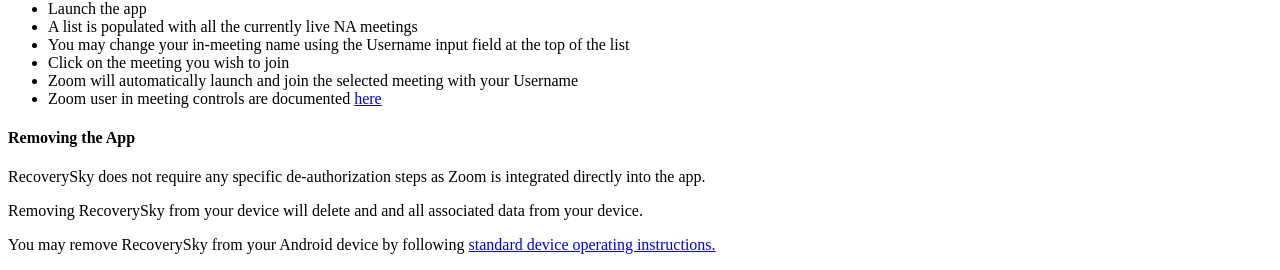
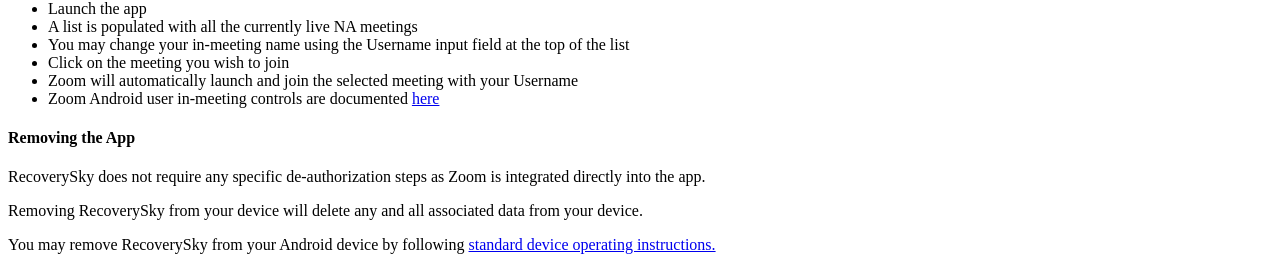
Before and after one commit to mikkimichaelis/recoverysky-www, a website: page www/user-guide.html in a window 1280 px wide. Shown: the part 352-622 px from the top of the page. Drawn offline with Linux system fonts and the light colour scheme.

Commit message:
updated user-guild.html

```diff
--- a/www/user-guide.html
+++ b/www/user-guide.html
@@ -21,7 +21,7 @@
         <li>You may change your in-meeting name using the Username input field at the top of the list</li>
         <li>Click on the meeting you wish to join</li>
         <li>Zoom will automatically launch and join the selected meeting with your Username</li>
-        <li>Zoom user in meeting controls are documented <a
+        <li>Zoom Android user in-meeting controls are documented <a
                 href="https://support.zoom.com/hc/en/article?id=zm_kb&sysparm_article=KB0062674#collapseAndroid"
                 target="__blank">here</a></li>
     </ul>
@@ -30,7 +30,7 @@
 
     <p>RecoverySky does not require any specific de-authorization steps as Zoom is integrated directly into the app.</p>
 
-    <p>Removing RecoverySky from your device will delete and and all associated data from your device.</p>
+    <p>Removing RecoverySky from your device will delete any and all associated data from your device.</p>
 
     <p>You may remove RecoverySky from your Android device by following <a
             href="https://support.google.com/android/answer/13627402?hl=en" target="__blank">standard device operating
```
